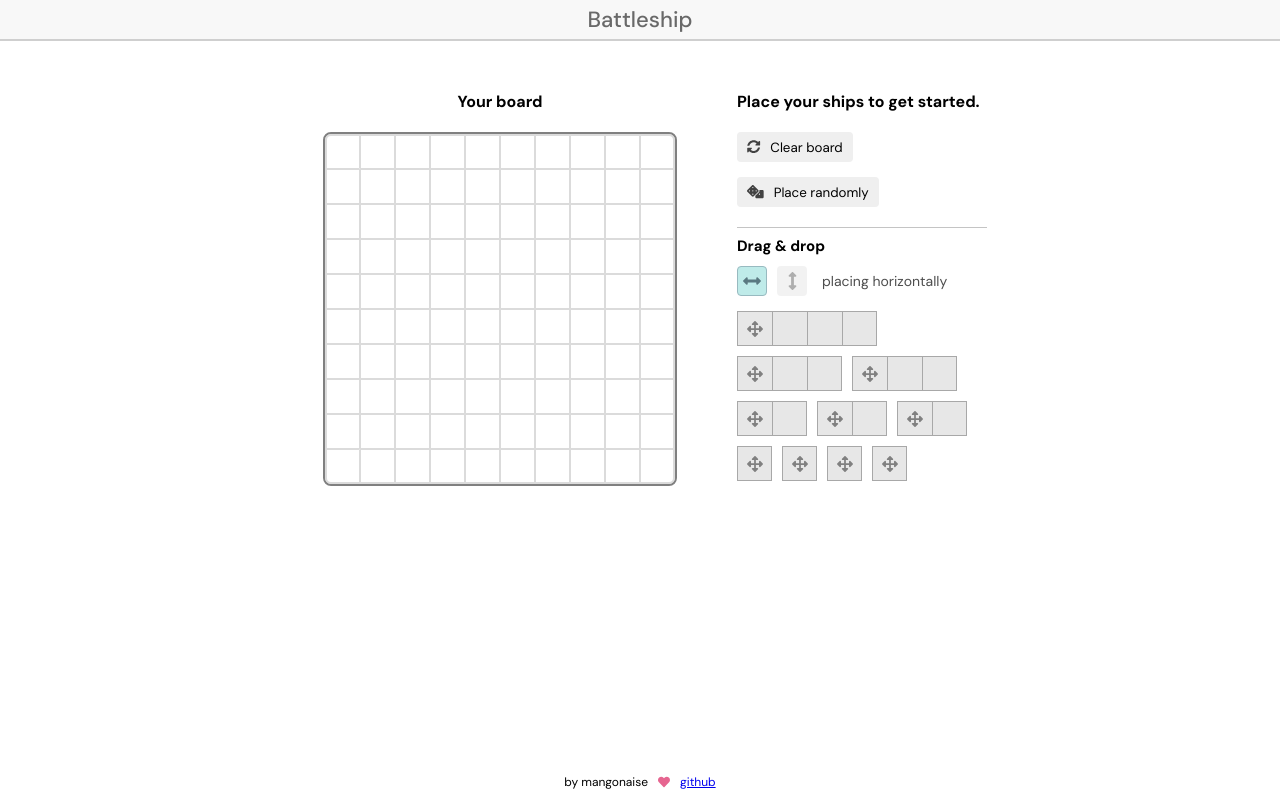
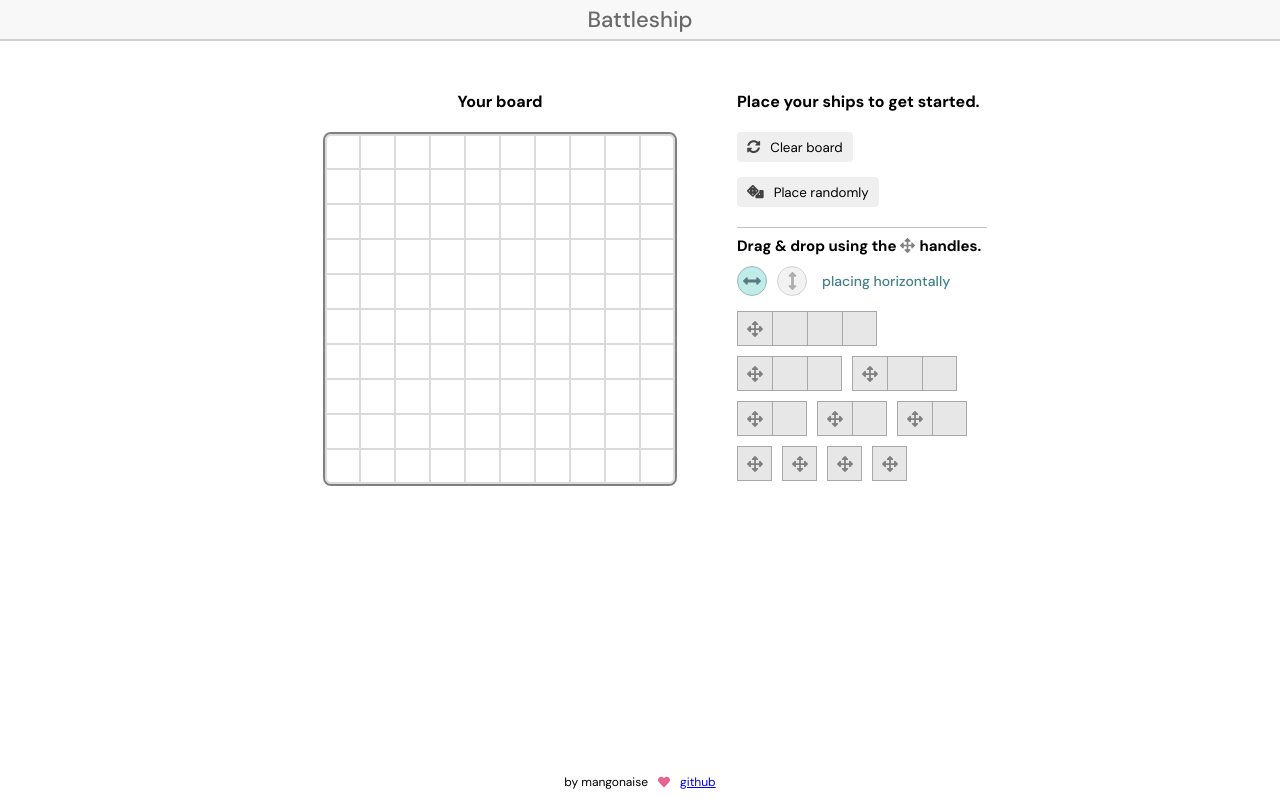
Before and after one commit to mangonaise/battleship, a React (Create React App) app: page / in a window 1280 px wide. Built offline with nearby package versions, Linux system fonts and the light colour scheme.

Commit message:
Enhance ship placement screen & add basic rules

```diff
--- /dev/null
+++ b/src/components/GameRules.tsx
@@ -0,0 +1,29 @@
+import React from 'react';
+import '../styles/GameRules.css';
+
+const GameRules: React.FC = () => {
+  return (
+    <div id="game-rules-container">
+      <div id="game-rules-text">
+        Attack your opponent's board.<br/>
+        Sink all the ships!<br/>
+      </div>
+      <div id="cell-preview-container">
+        <div>
+          <span className="rules-cell-preview board-cell cell-missed" />
+          <div className="cell-preview-label">empty</div>
+        </div>
+        <div>
+          <span className="rules-cell-preview board-cell cell-hit" />
+          <div className="cell-preview-label">hit</div>
+        </div>
+        <div>
+          <span className="rules-cell-preview board-cell cell-sunk" />
+          <div className="cell-preview-label">sunk</div>
+        </div>
+      </div>
+    </div>
+  )
+}
+
+export default GameRules;
--- a/src/components/ShipPlacementMenu.tsx
+++ b/src/components/ShipPlacementMenu.tsx
@@ -1,10 +1,11 @@
-import { faArrowsAltH, faArrowsAltV, faDice, faPlay, faSyncAlt } from '@fortawesome/free-solid-svg-icons';
+import { faArrowsAlt, faArrowsAltH, faArrowsAltV, faDice, faPlay, faSyncAlt } from '@fortawesome/free-solid-svg-icons';
 import { FontAwesomeIcon } from '@fortawesome/react-fontawesome';
 import { observer } from 'mobx-react-lite';
 import React, { useState } from 'react';
 import Player from '../logic/player';
 import '../styles/ShipPlacementMenu.css';
 import DraggableShip from './DraggableShip';
+import GameRules from './GameRules';
 
 const ShipPlacementMenu: React.FC<{ user: Player }> = ({ user }) => {
   const [direction, setDirection] = useState<'horizontal' | 'vertical'>('horizontal');
@@ -21,7 +22,11 @@ const ShipPlacementMenu: React.FC<{ user: Player }> = ({ user }) => {
 
       {user.board.ships.length < 10 ?
         <div>
-          <div id="manual-placement-text">Drag & drop</div>
+          <div id="manual-placement-text">
+            Drag & drop using the
+            <FontAwesomeIcon style={{color: 'gray', padding: '0 4px'}} icon={faArrowsAlt} />
+            handles.
+          </div>
           <div className="direction-toggle-container">
             <button
               onClick={() => setDirection('horizontal')}
@@ -41,7 +46,8 @@ const ShipPlacementMenu: React.FC<{ user: Player }> = ({ user }) => {
           <h3 style={{ marginTop: '10px' }}>Good to go!</h3>
           <button onClick={() => user.board.lockShipsInPlace()} id="start-button" className="placement-option-button">
             <FontAwesomeIcon className="placement-option-icon" icon={faPlay} /> Start game
-        </button>
+          </button>
+          <GameRules />
         </>
       }
 
--- /dev/null
+++ b/src/styles/GameRules.css
@@ -0,0 +1,34 @@
+#game-rules-container {
+  animation: appear 0.8s cubic-bezier(.75,.32,.68,.8) forwards;
+}
+
+@keyframes appear {
+  from { opacity: 0; } to { opacity: 1; }
+}
+
+#game-rules-text {
+  color: rgb(107, 107, 107);
+  font-size: 14px;
+  font-style: italic;
+}
+
+#cell-preview-container > div {
+  margin: 15px 0;
+  display: flex;
+  align-items: center;
+}
+
+.cell-preview-label {
+  margin-left: 15px;
+  font-size: 14px;
+  color: rgb(107, 107, 107);
+}
+
+.rules-cell-preview {
+  box-sizing: border-box;
+  width: 25px;
+  height: 25px;
+  animation-duration: 0s;
+  font-size: 20px;
+  padding-top: 2px;
+}
--- a/src/styles/ShipPlacementMenu.css
+++ b/src/styles/ShipPlacementMenu.css
@@ -27,7 +27,8 @@
 .direction-toggle-container p {
   margin: 0;
   margin-left: 5px;
-  color: rgb(78, 78, 78);
+  color: rgb(67, 128, 136);
+  font-weight: 500;
   font-size: 14px;
 }
 
@@ -74,12 +75,12 @@
   font-size: 18px;
   width: 30px;
   height: 30px;
-  border: none;
+  border: solid 1px rgb(199, 199, 199);
   margin-right: 10px;
   color: rgb(155, 155, 155);
   cursor: pointer;
   opacity: 0.8;
-  border-radius: 4px;
+  border-radius: 50%;
 }
 
 .placement-direction-button:focus {
```
